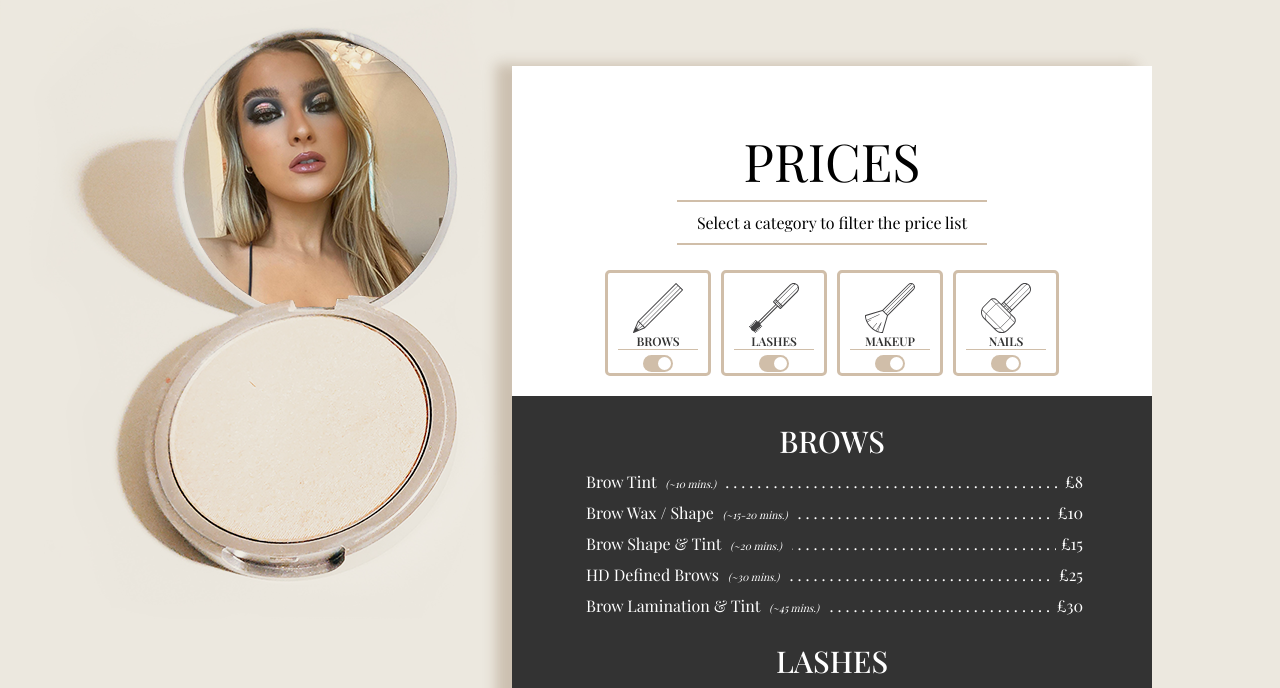
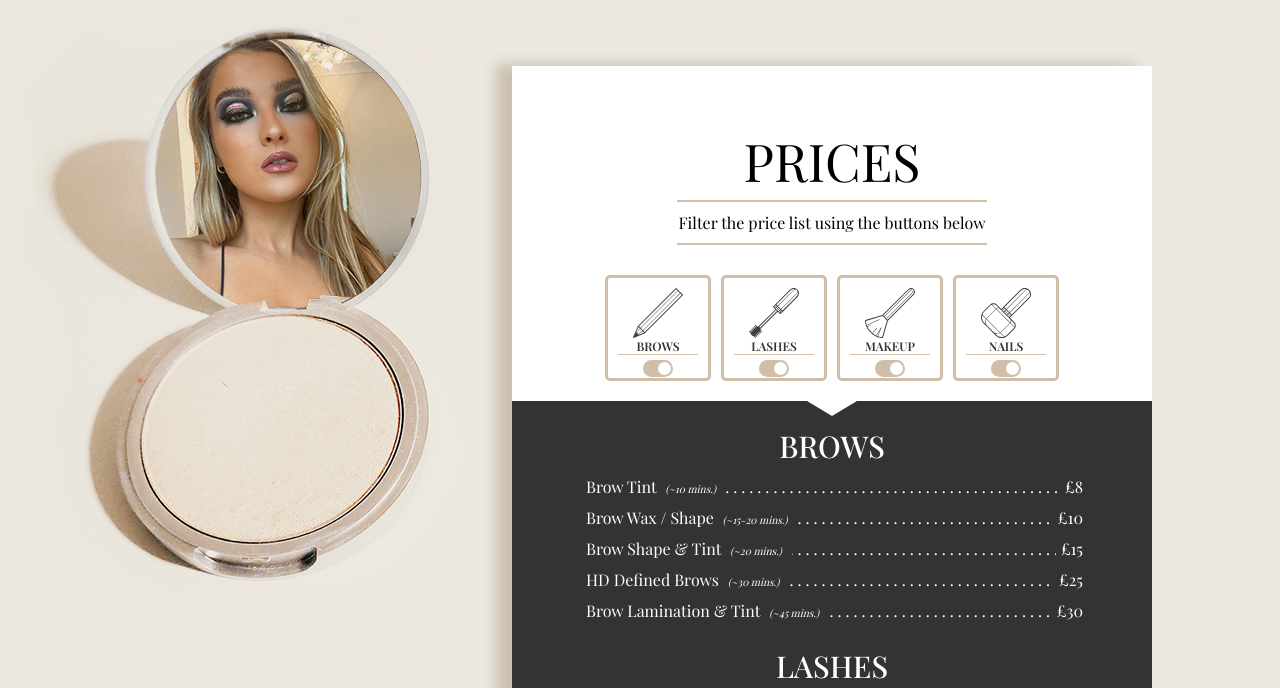
Before and after one commit to AngeloHague/CB-Beauty, a plain HTML site: page html/prices.html in a window 1280 px wide. Shown: the part 76-764 px from the top of the page. Drawn offline with nearby package versions, Linux system fonts and the light colour scheme; a web font is replaced by a local one.

Commit message:
Fixed broken links. Minor style change on prices page

```diff
--- a/css/prices.css
+++ b/css/prices.css
@@ -1,3 +1,8 @@
+#landingImage.fixed {
+    position: fixed;
+    left: calc(40vw - 540px);
+}
+
 .prices {
     width: 50vw;
     max-width: 825px;
@@ -12,6 +17,16 @@
     align-items: center;
     font-family: 'Playfair Display';
 
+}
+
+.triangle-down {
+    position: relative;
+	width: 0;
+	height: 0;
+	border-left: 25px solid transparent;
+	border-right: 25px solid transparent;
+	border-top: 15px solid #fff;
+    bottom: -15px;
 }
 
 .prices h1 {
@@ -29,7 +44,7 @@
 }
 
 .prices .filters {
-    margin: 1.5rem;
+    margin-top: 2rem;
 }
 
 .prices .filters .button {
@@ -225,6 +240,10 @@ input:checked + .slider:before {
 
 
 @media screen and (max-width: 925px) {
+    #landingImage.fixed {
+        position: relative;
+        left: -15%;
+    }
     .prices {
         position: relative;
         margin: auto;
--- a/html/prices.html
+++ b/html/prices.html
@@ -12,7 +12,7 @@
     <body>
         <div class="container">
             <div class="landingImage">
-                <img id="landingImage" src="../images/landing-desktop.png" alt="Landing image" />
+                <img id="landingImage" class="fixed" src="../images/landing-desktop.png" alt="Landing image" />
             </div>
             <div class="navbar">
                 <ul id="nav">
@@ -37,7 +37,7 @@
                 <div class="prices">
                     <h1>Prices</h1>
                     <hr class="divider">
-                    <p>Select a category to filter the price list</p>
+                    <p>Filter the price list using the buttons below</p>
                     <hr class="divider">
                     <div class="filters">
                         <div class="button" onclick="filterMenu(this, 'brows')">
@@ -81,6 +81,7 @@
                             </div>
                         </div>
                     </div>
+                    <div class="triangle-down"></div>
                     <div class="menu">
                         <ul>
                             <div id="brows" class="segment active">
```
Also changed, not shown: index.html (+4 -4 lines).
